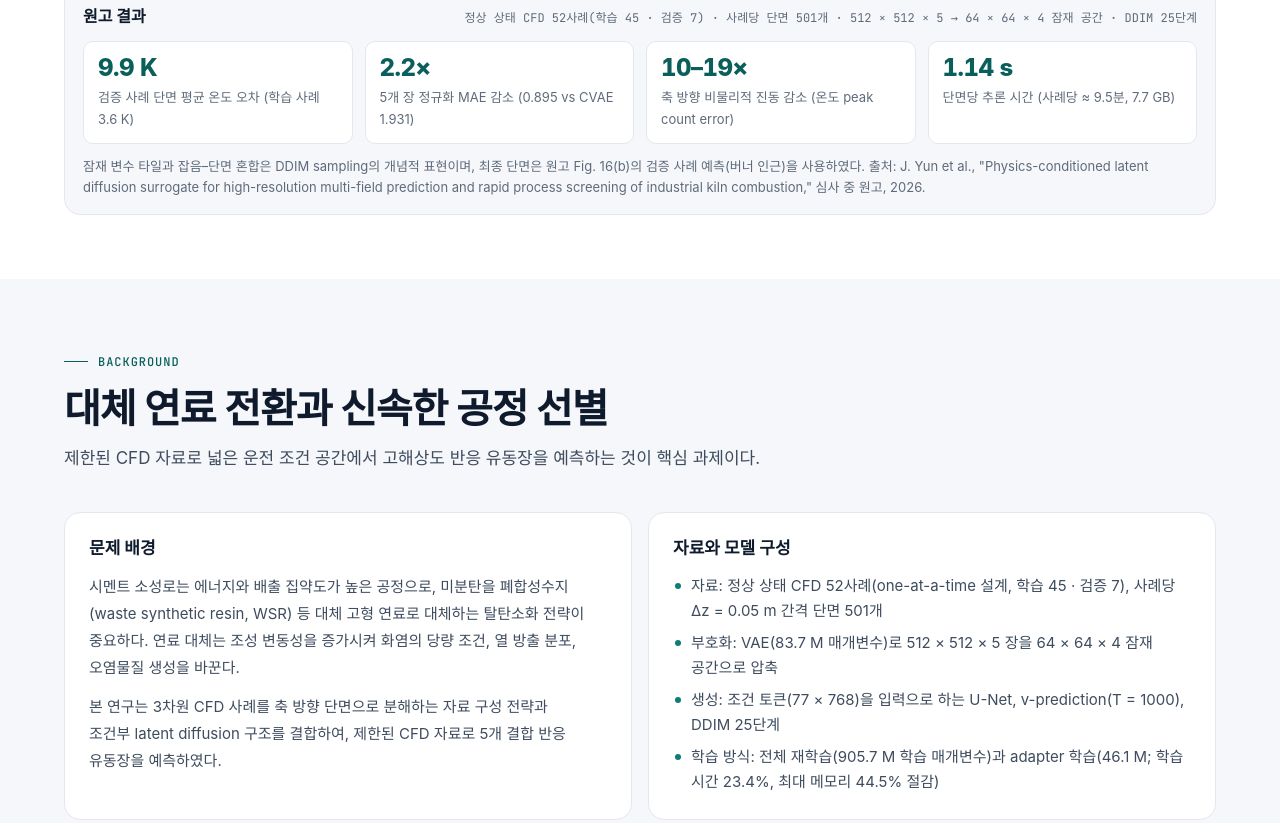
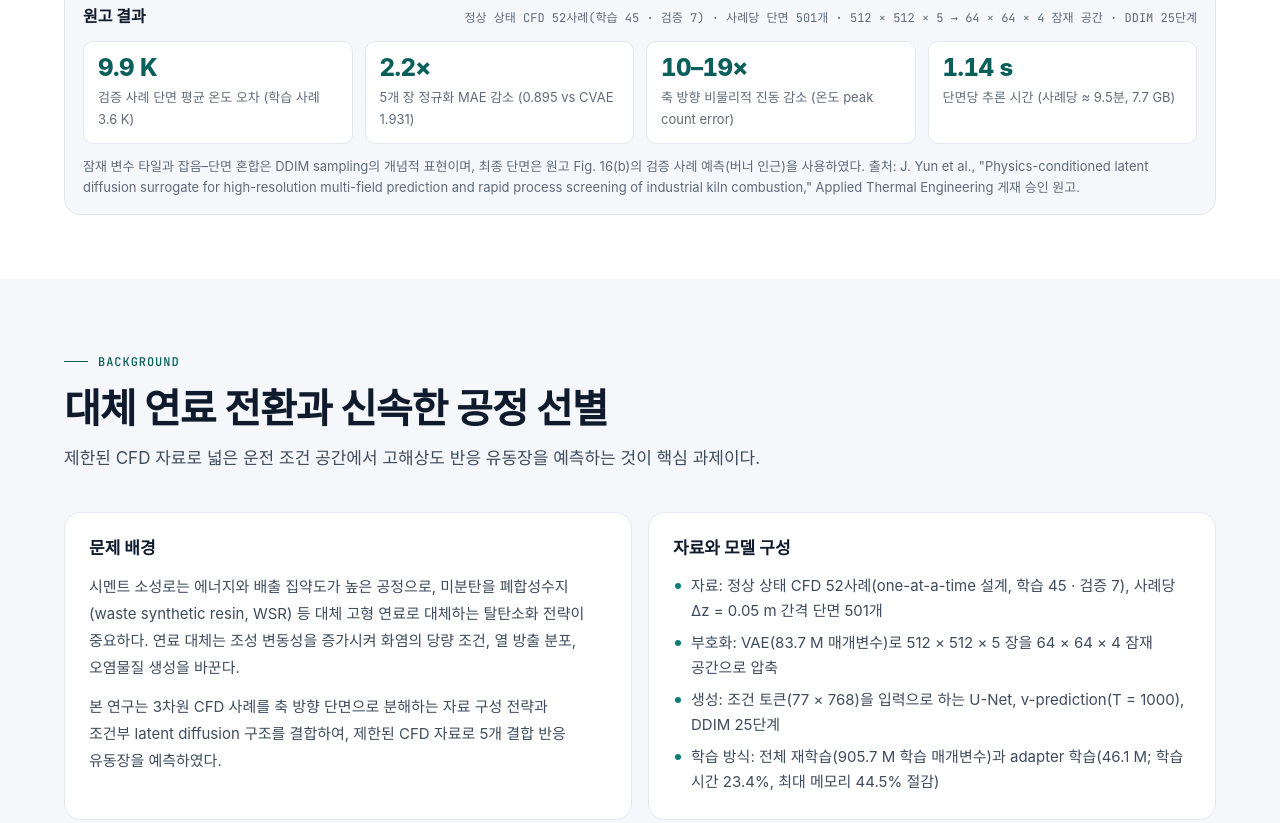
Before and after one commit to JinhyeokYun/jinhyeokyun.github.io, a plain HTML site: page research/kiln-surrogate/index.html in a window 1280 px wide. Shown: the part 2459-3282 px from the top of the page. Drawn offline with Linux system fonts and the light colour scheme; a web font is replaced by a local one.

Commit message:
Update kiln paper status and citation notes

```diff
--- a/research/kiln-surrogate/index.html
+++ b/research/kiln-surrogate/index.html
@@ -166,7 +166,7 @@
                                 <div class="lab-metric"><span class="lab-metric-value">10–19×</span><span class="lab-metric-label">축 방향 비물리적 진동 감소 (온도 peak count error)</span></div>
                                 <div class="lab-metric"><span class="lab-metric-value">1.14 s</span><span class="lab-metric-label">단면당 추론 시간 (사례당 ≈ 9.5분, 7.7 GB)</span></div>
                             </div>
-                            <p class="lab-note">잠재 변수 타일과 잡음–단면 혼합은 DDIM sampling의 개념적 표현이며, 최종 단면은 원고 Fig. 16(b)의 검증 사례 예측(버너 인근)을 사용하였다. 출처: J. Yun et al., "Physics-conditioned latent diffusion surrogate for high-resolution multi-field prediction and rapid process screening of industrial kiln combustion," 심사 중 원고, 2026.</p>
+                            <p class="lab-note">잠재 변수 타일과 잡음–단면 혼합은 DDIM sampling의 개념적 표현이며, 최종 단면은 원고 Fig. 16(b)의 검증 사례 예측(버너 인근)을 사용하였다. 출처: J. Yun et al., "Physics-conditioned latent diffusion surrogate for high-resolution multi-field prediction and rapid process screening of industrial kiln combustion," Applied Thermal Engineering 게재 승인 원고.</p>
                         </div>
 
                         <template data-caption="problem">대체 연료 전환은 화염의 당량 조건과 열 방출 분포, 오염물질 생성을 변화시키므로, 넓은 운전 조건 공간을 신속하게 선별할 수단이 필요하다. 고충실도 반응 유동 CFD(약 750만 격자, realizable k–ε 모델)를 조건마다 반복하기에는 계산 비용이 크다.</template>
@@ -237,7 +237,7 @@
                         <figcaption class="detail-figure-caption">검증 사례별 단면 평균 절대 오차: (a) 전체 재학습, (b) adapter 학습. 온도 오차의 사례 평균은 각각 9.9 K, 27.1 K이다. 원고 Fig. 10.</figcaption>
                     </figure>
                 </div>
-                <p class="detail-figure-credit">그림: J. Yun et al., 심사 중 원고(2026).</p>
+                <p class="detail-figure-credit">그림: J. Yun et al., Applied Thermal Engineering 게재 승인 원고.</p>
             </div>
         </section>
 
@@ -282,9 +282,9 @@
                 </div>
                 <div class="detail-related-list">
                     <article class="detail-related-item">
-                        <span class="detail-related-meta">Under Review</span>
-                        <h3>심사 중 원고 2026</h3>
-                        <p>J. Yun et al., "Physics-conditioned latent diffusion surrogate for high-resolution multi-field prediction and rapid process screening of industrial kiln combustion." 게재가 확정되면 서지 정보를 추가한다.</p>
+                        <span class="detail-related-meta">Accepted</span>
+                        <h3>Applied Thermal Engineering 게재 승인</h3>
+                        <p>J. Yun et al., "Physics-conditioned latent diffusion surrogate for high-resolution multi-field prediction and rapid process screening of industrial kiln combustion." DOI와 최종 서지 정보는 확인 후 추가한다.</p>
                     </article>
                     <article class="detail-related-item">
                         <span class="detail-related-meta">Related Work</span>
```
